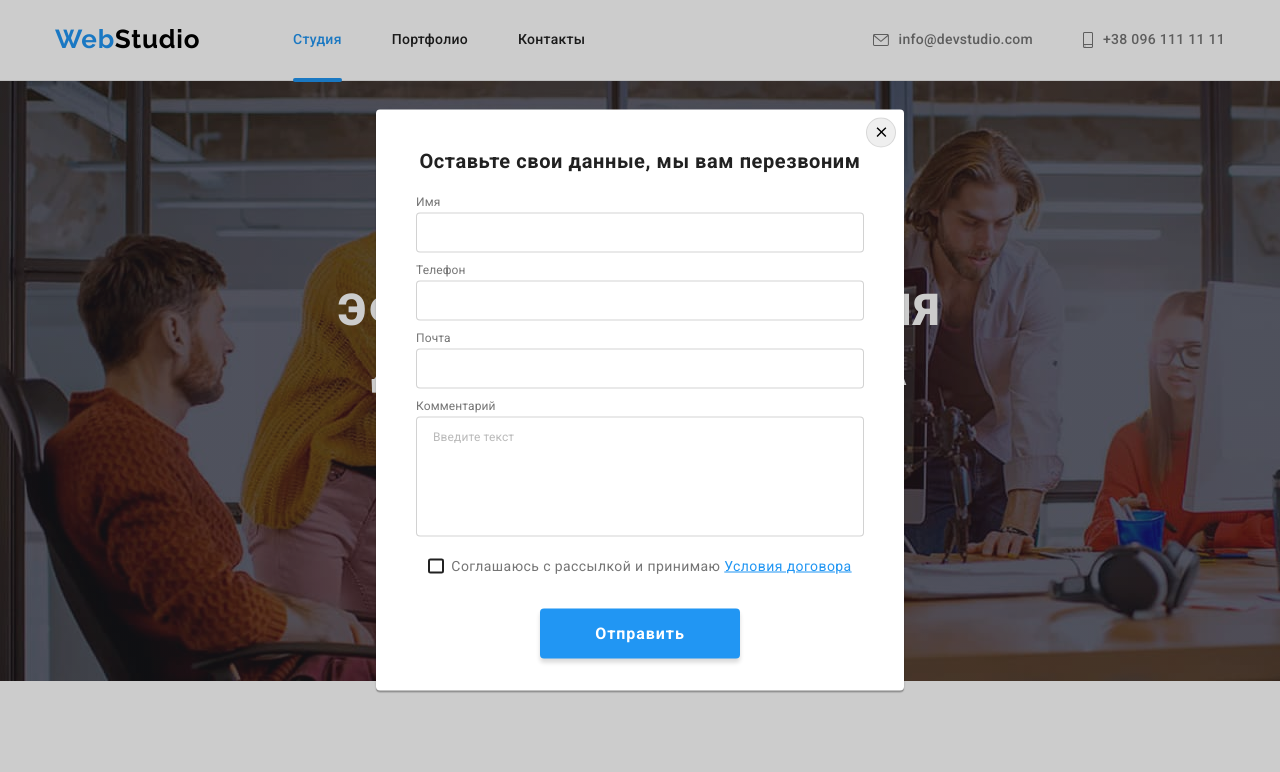
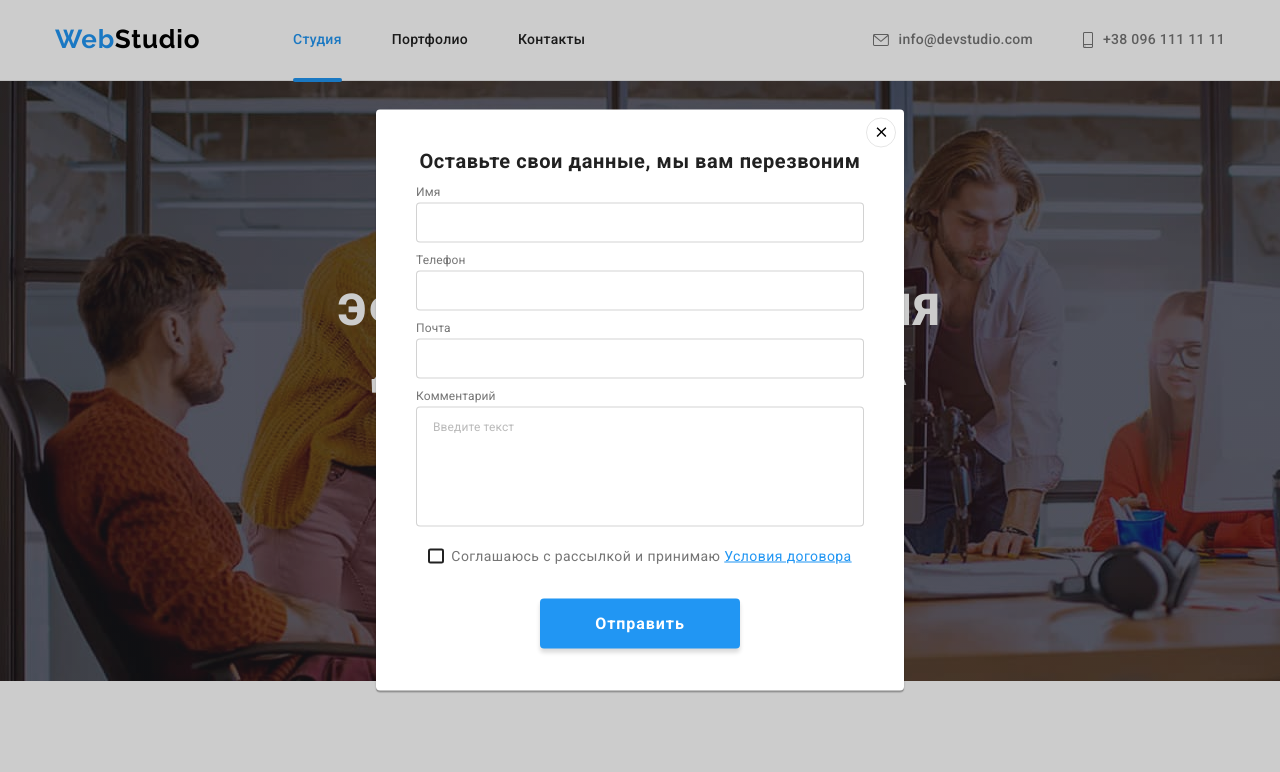
Before and after one commit to ZhukovMikhail/goit-markup-hw-06, a plain HTML site: page index.html in a window 1280 px wide. Both pictures are taken after a click on the button "Заказать услугу". Shown: the top 772 px of the page. Drawn offline with nearby package versions, Linux system fonts and the light colour scheme.

Commit message:
Fixed issues modal window
Fixed issues modal window

```diff
--- a/CSS/styles.css
+++ b/CSS/styles.css
@@ -698,11 +698,11 @@ body {
   border: 1px solid rgba(0, 0, 0, 0.1);
   border-radius: 50%;
   transition: var(--transition-hover-focus);
+  background-color: transparent;
 }
 .modal-close-btn:hover,
 .modal-close-btn:focus {
-  background-color: rgba(47, 48, 58, 0.4);
-  fill: #fff;
+  fill: var(--accent-color);
   outline: none;
 }
 .close-btn-icon {
@@ -748,8 +748,16 @@ body {
   color: #212121;
 }
 .user-data-label {
-  /* display: inline-block; */
-  margin-top: 10px;
+  margin-bottom: 10px;
+  font-family: var(--main-font);
+  font-size: 12px;
+  line-height: 1.167;
+  letter-spacing: 0.01em;
+  color: #757575;
+  cursor: pointer;
+}
+.user-data-label-comment {
+  margin-bottom: 20px;
   font-family: var(--main-font);
   font-size: 12px;
   line-height: 1.167;
@@ -763,8 +771,8 @@ body {
 }
 .modal-form-icom {
   position: absolute;
-  width: 18px;
-  height: 18px;
+  /* width: 18px;
+  height: 18px; */
   top: 50%;
   left: 12px;
   transform: translateY(-50%);
@@ -776,17 +784,11 @@ body {
   letter-spacing: 0.03em;
   color: #2196f3;
 }
-
-.user-data-label:last-child {
-  justify-content: center;
-  align-items: center;
-}
 .textarea::placeholder {
   color: rgba(117, 117, 117, 0.5);
 }
 .modal-checkbox-label {
   display: flex;
-  margin-top: 20px;
   justify-content: center;
   align-items: center;
   font-family: var(--main-font);
@@ -803,6 +805,7 @@ body {
   height: 15px;
   border: 2px solid #212121;
   border-radius: 15%;
+  transition: var(--transition-hover-focus);
 }
 .modal-checkbox:checked + .modal-checkbox-label::before {
   background-color: var(--accent-color);
@@ -812,7 +815,7 @@ body {
   background-position: 50% 50%;
 }
 .modal-checkbox:focus + .modal-checkbox-label::before {
-  box-shadow: 0 0 0 1px #2196f3;
+  box-shadow: 0 0 0 1px var(--accent-color);
 }
 .modal-submit-button {
   height: 50px;
--- a/index.html
+++ b/index.html
@@ -345,7 +345,7 @@
             Имя
             <span class="modal-input-wraper">
                 <input class="user-data-form" type="text" name="user-name" minlength="3" required>
-                <svg class="modal-form-icom">
+                <svg class="modal-form-icom" width="12" height="12">
                     <use href="./images/sprite.svg#icon-vector-man"></use>
                 </svg>
             </span>
@@ -354,7 +354,7 @@
             Телефон
             <span class="modal-input-wraper">
                 <input class="user-data-form" type="tel" name="user-tel" pattern="[0-9]{3}-[0-9]{3}-[0-9]{2}-[0-9]{2}" title="000-111-11-11" required>
-                <svg class="modal-form-icom">
+                <svg class="modal-form-icom" width="13" height="13">
                     <use href="./images/sprite.svg#icon-vector-phone"></use>
                 </svg>
             </span>
@@ -362,12 +362,12 @@
         <label class="user-data-label">Почта
             <span class="modal-input-wraper">
                 <input class="user-data-form" type="email" name="user-email" required>
-                <svg class="modal-form-icom">
+                <svg class="modal-form-icom" width="15" height="15">
                     <use href="./images/sprite.svg#icon-vector-mail"></use>
                 </svg>
             </span>
         </label>
-        <label class="user-data-label">Комментарий
+        <label class="user-data-label-comment">Комментарий
             <textarea class="user-data-form textarea" type="text" name="user-comment" placeholder="Введите текст"></textarea>
         </label>
         <input type="checkbox" name="modal-checkbox" id="modal-checkbox" class="modal-checkbox hidden-tittle" required>
```
